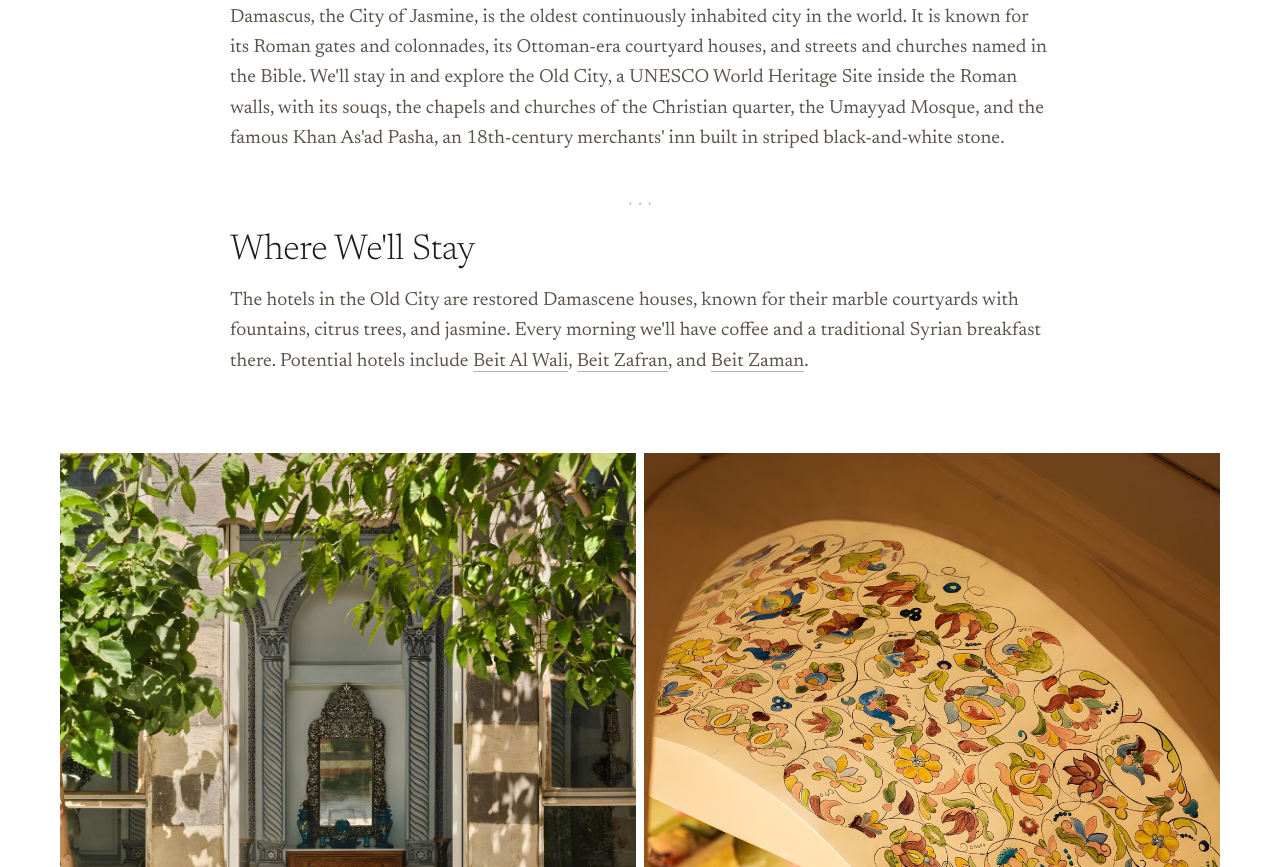
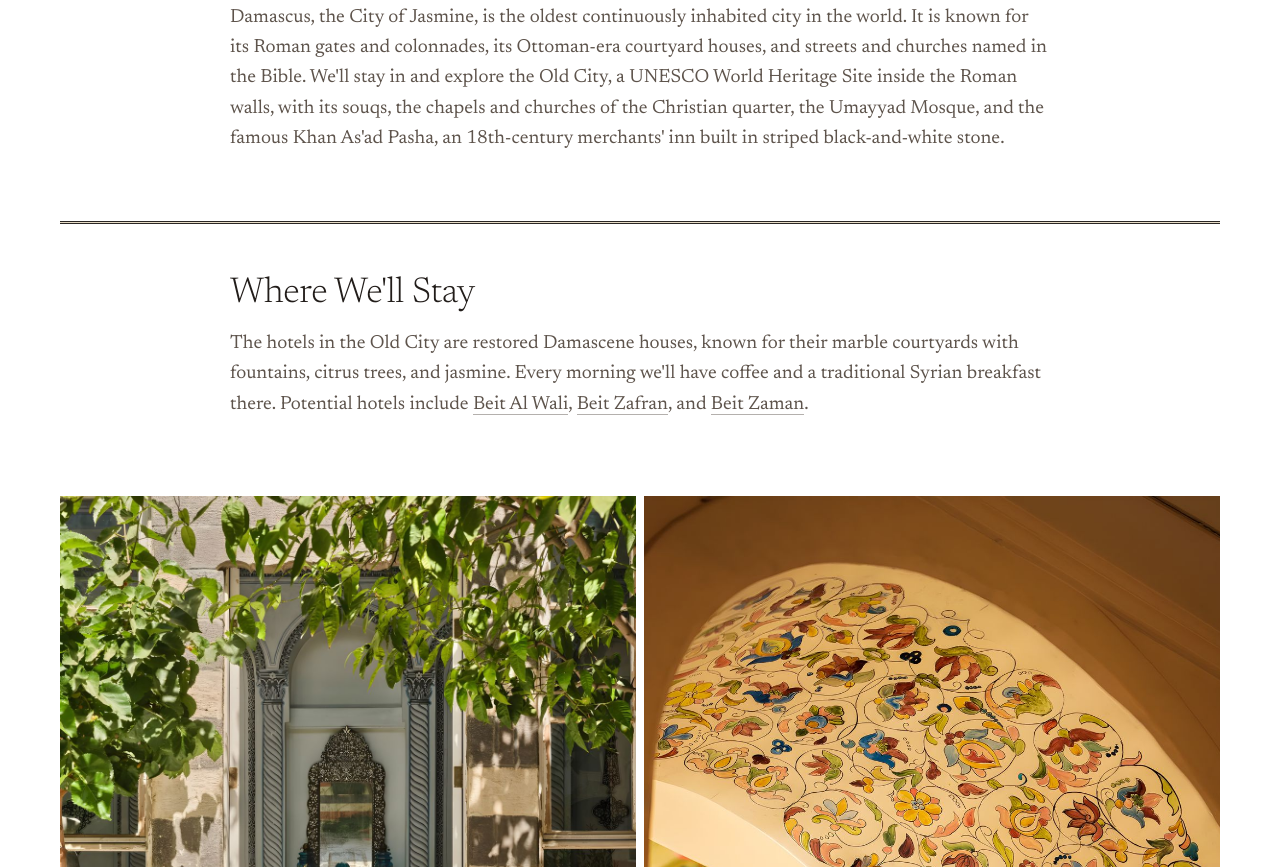
Before and after one commit to RoseSamarFarah/syriatrek, a plain HTML site: page docs/index.html in a window 1280 px wide. Shown: the part 1233-2100 px from the top of the page. Drawn offline with Linux system fonts and the light colour scheme.

Commit message:
Use stripes, not dots, as section breaks
Co-Authored-By: Claude Opus 5.5 <noreply@anthropic.com>
Claude-Session: https://claude.ai/code/session_0151Dmyw8m2x8Sbo9iQ5qWj4

```diff
--- a/docs/index.html
+++ b/docs/index.html
@@ -195,10 +195,9 @@ footer{text-align:center;padding:40px 24px 56px;font-style:italic;color:var(--mu
 @media (max-width:700px){.days .when{display:grid;grid-template-columns:auto 1fr auto;column-gap:12px;row-gap:2px;align-items:center}.days .when b{grid-row:1/3}.days .when span{grid-column:2;grid-row:1;align-self:end;line-height:1.2}.days .when em{grid-column:2;grid-row:2;align-self:start;font-size:11px}.days .when .ar{grid-column:3;grid-row:1/3;margin:0;font-size:13px}.route .sea{display:none}.route .pin{background:#fff;padding:0 2px}}
 .day+.day::before{content:"\00B7\2009\2009\00B7\2009\2009\00B7";position:absolute;left:0;right:0;top:-30px;transform:translateY(-50%);text-align:center;font-size:15px;line-height:1;color:var(--muted);opacity:.7}
 @media (max-width:700px){.day+.day::before{top:-24px}}
-.dots{height:0;position:relative;margin-top:-28px}
-.dots::before{content:"\00B7\2009\2009\00B7\2009\2009\00B7";position:absolute;left:0;right:0;top:0;transform:translateY(-50%);text-align:center;font-size:15px;line-height:1;color:var(--muted);opacity:.7}
-.dots+.block{padding-top:28px!important}
-@media (max-width:700px){.dots{margin-top:-20px}.dots+.block{padding-top:20px!important}}
+.stripes.brk{margin-top:-10px}
+.stripes.brk+.block{padding-top:50px!important}
+@media (max-width:700px){.stripes.brk{margin-top:-4px}.stripes.brk+.block{padding-top:40px!important}}
 </style>
 </head>
 <body>
@@ -217,7 +216,7 @@ footer{text-align:center;padding:40px 24px 56px;font-style:italic;color:var(--mu
   <p class="lede fade center">Welcome to Damascus</p>
   <p class="fade">Damascus, the City of Jasmine, is the oldest continuously inhabited city in the world. It is known for its Roman gates and colonnades, its Ottoman-era courtyard houses, and streets and churches named in the Bible. We'll stay in and explore the Old City, a UNESCO World Heritage Site inside the Roman walls, with its souqs, the chapels and churches of the Christian quarter, the Umayyad Mosque, and the famous Khan As'ad Pasha, an 18th-century merchants' inn built in striped black-and-white stone.</p>
 </section>
-<div class="dots" aria-hidden="true"></div>
+<div class="stripes brk"></div>
 
 <section class="block col">
   <h3 class="fade">Where We'll Stay</h3>
@@ -238,7 +237,7 @@ footer{text-align:center;padding:40px 24px 56px;font-style:italic;color:var(--mu
   </div>
 
 </section>
-<div class="dots" aria-hidden="true"></div>
+<div class="stripes brk"></div>
 
 <section class="block col">
   <h3 class="fade">Recent Press</h3>
@@ -277,7 +276,7 @@ footer{text-align:center;padding:40px 24px 56px;font-style:italic;color:var(--mu
     <li class="day fade"><div class="when"><b>19</b><span>Friday</span><em>Beirut, Lebanon</em><i class="ar" lang="ar">الجمعة · بيروت</i></div><ul><li><div class="it-row"><span>Departure</span></div></li></ul></li>
   </ol>
 </section>
-<div class="dots" aria-hidden="true"></div>
+<div class="stripes brk"></div>
 
 <section class="block col" style="padding-top:60px">
   <h3 class="fade">Syria Is Open</h3>
```
